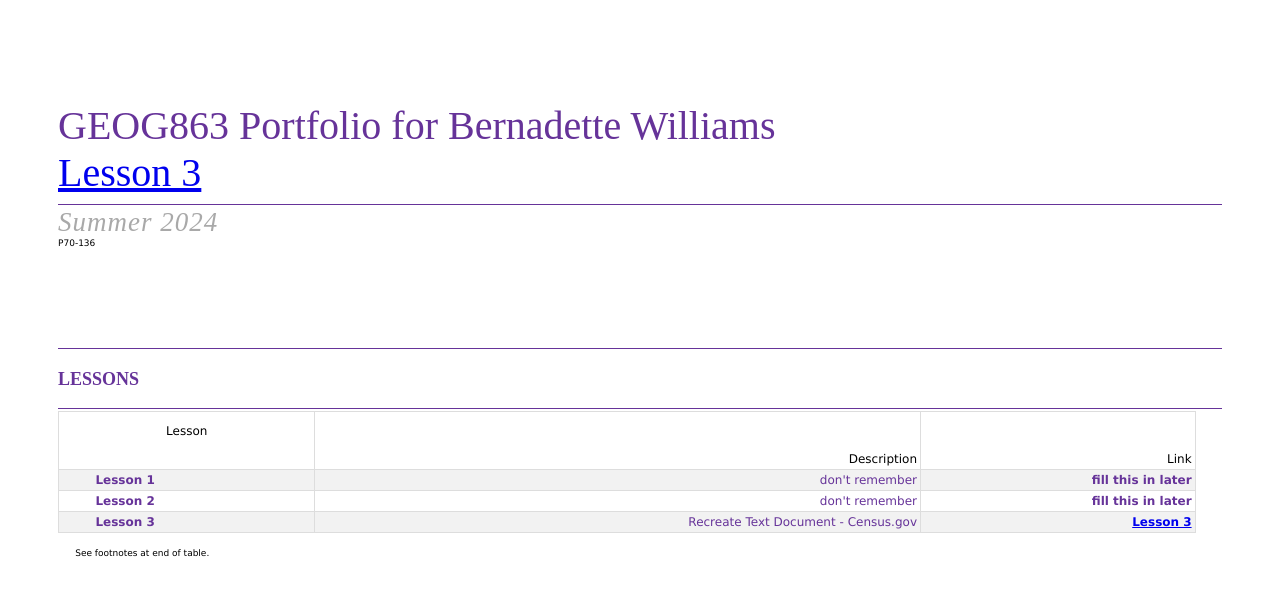
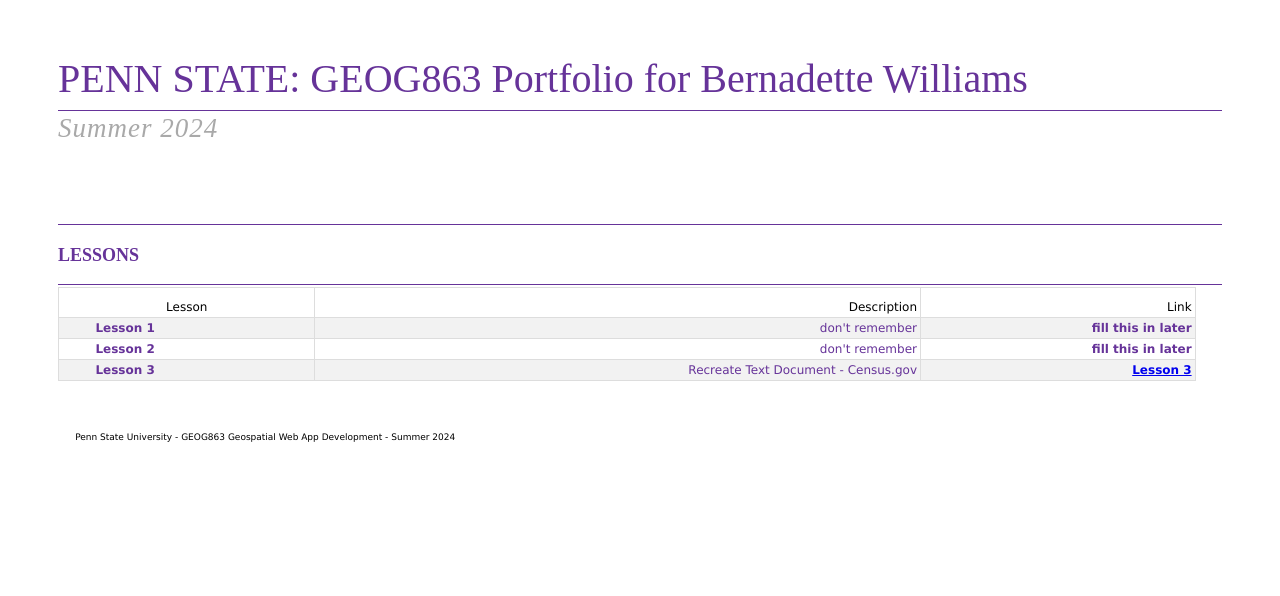
Before and after one commit to Balvania/williamsb-geog863, a plain HTML site: page index.html in a window 1280 px wide. Drawn offline with Linux system fonts and the light colour scheme.

Commit message:
Update index.html
Removed Lesson 3 link in header
Removed page number from old lesson
Removed extra breaks from Lesson header in table
Updated table footnote

```diff
--- a/index.html
+++ b/index.html
@@ -104,21 +104,15 @@
         <body>
         	<div style="margin-left:50px;">
 			<h1>
+				<br/>
+				PENN STATE: GEOG863 Portfolio for Bernadette Williams
 	        	<br/>
-				<br/>
-				GEOG863 Portfolio for Bernadette Williams
-	        	<br/>
-	        	<a href="/lessons/lesson03/lesson3.html">Lesson 3</a>
-
 			</h1>
 		</div>
 		<hr/>
 		<div style="margin-left:50px;">
 	        	<h2><em>Summer 2024</em></h2>
 	        	<h4>
-				P70-136<br/>
-				<br/>
-				<br/>
 			</h4>
 		</div>
 
@@ -136,7 +130,7 @@
 
 		<table id="demographics">
 			<tr>
-				<th style="text-align:center;">Lesson<br/><br/><br/></th>
+				<th style="text-align:center;">Lesson</th>
 				<th>Description</th>
 				<th>Link</th>
 			</tr>
@@ -157,7 +151,9 @@
 			</tr>
 		</table>
 		<div style="margin-left:50px;">
-			<h5>&nbsp;&nbsp;&nbsp;&nbsp;&nbsp;&nbsp;See footnotes at end of table.</h5>
+			<br/>
+			<br/>
+			<h5>&nbsp;&nbsp;&nbsp;&nbsp;&nbsp;&nbsp;Penn State University - GEOG863 Geospatial Web App Development - Summer 2024</h5>
 		</div>
 
 
```
